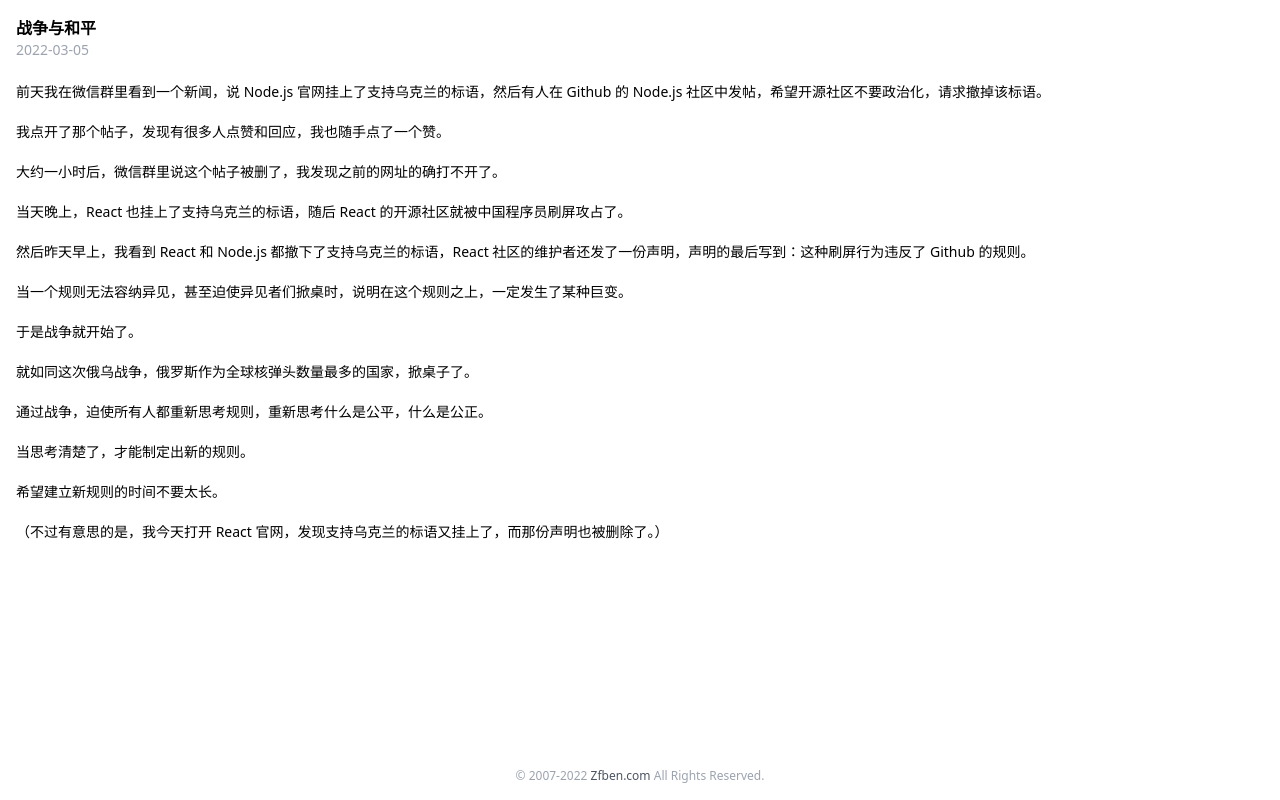
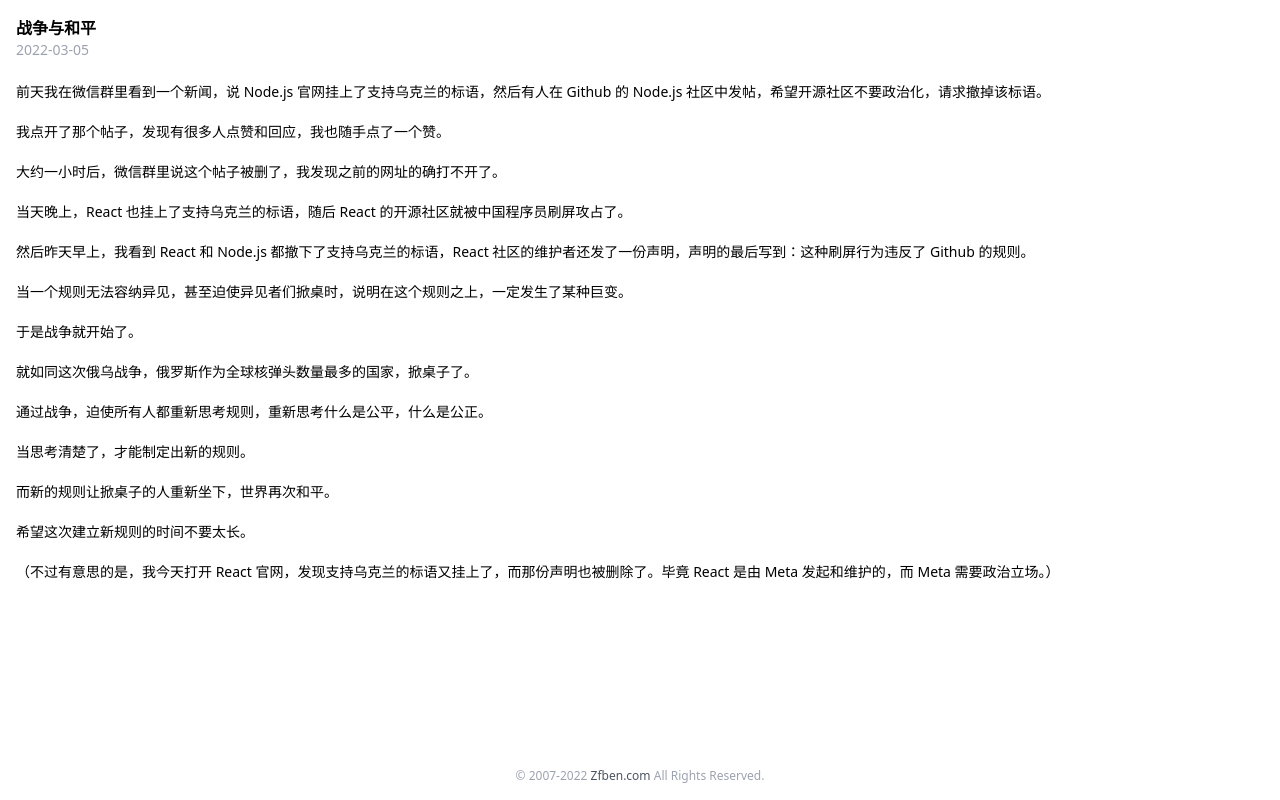
Before and after one commit to zfben/zfben.github.io, a Next.js app: page /blog/2022-03-05 in a window 1280 px wide. Built offline with nearby package versions, Linux system fonts and the light colour scheme.

Commit message:
fix typing

```diff
--- a/pages/blog/2022-03-05.mdx
+++ b/pages/blog/2022-03-05.mdx
@@ -27,6 +27,8 @@ export default ({ children }) => <BlogPost meta={meta}>{children}</BlogPost>;
 
 当思考清楚了，才能制定出新的规则。
 
-希望建立新规则的时间不要太长。
+而新的规则让掀桌子的人重新坐下，世界再次和平。
 
-（不过有意思的是，我今天打开 React 官网，发现支持乌克兰的标语又挂上了，而那份声明也被删除了。）
+希望这次建立新规则的时间不要太长。
+
+（不过有意思的是，我今天打开 React 官网，发现支持乌克兰的标语又挂上了，而那份声明也被删除了。毕竟 React 是由 Meta 发起和维护的，而 Meta 需要政治立场。）
--- a/pages/blog/index.tsx
+++ b/pages/blog/index.tsx
@@ -4,6 +4,10 @@ import Head from 'next/head'
 import Link from 'next/link'
 
 const posts = [
+  {
+    title: '战争与和平',
+    date: '2022-03-05',
+  },
   {
     title: '你的人生观取向是什么？',
     date: '2022-02-06',
```
